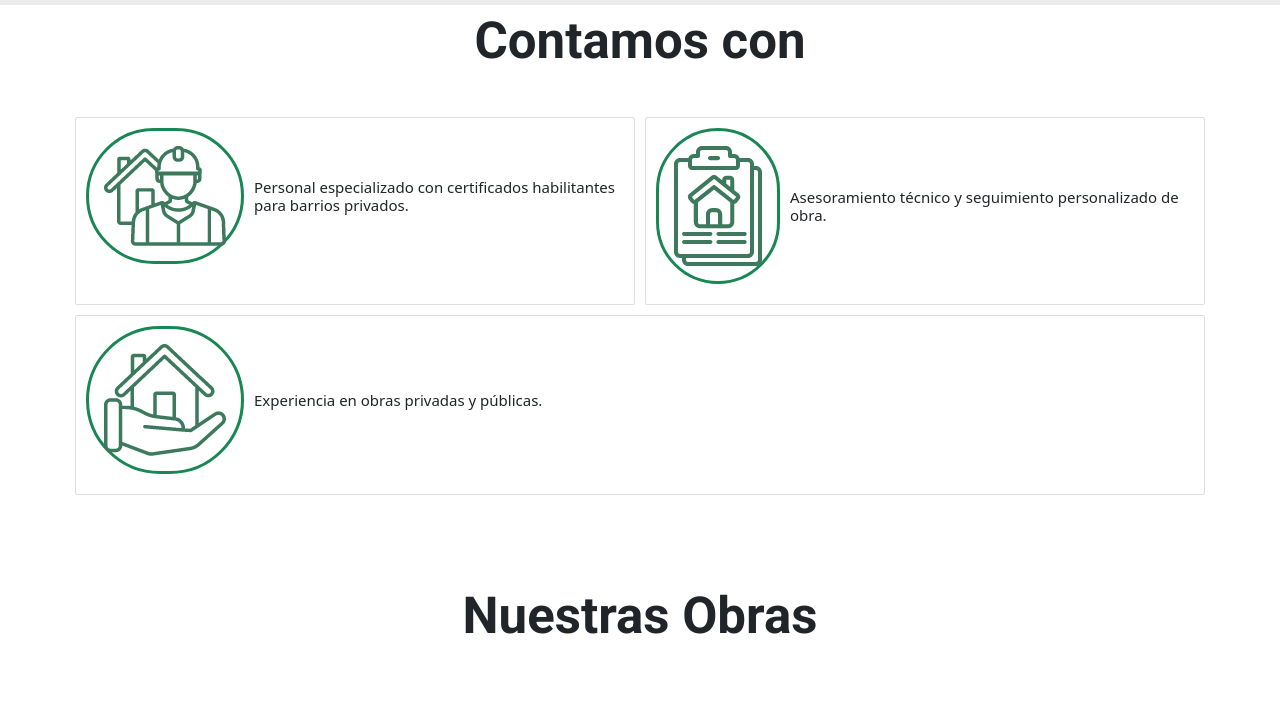
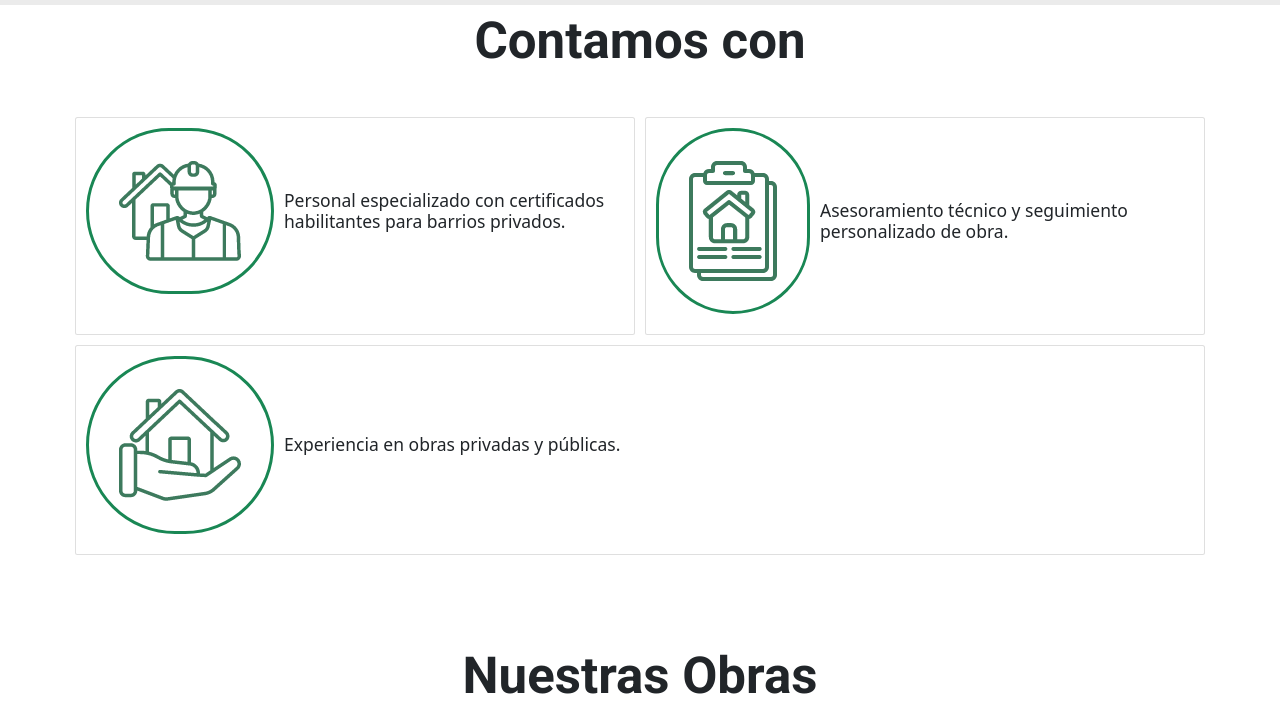
Before and after one commit to santiagoGasparotti/petra, a website: page index.html in a window 1280 px wide. Shown: the part 2660-3388 px from the top of the page. Drawn offline with nearby package versions, Linux system fonts and the light colour scheme; a web font is replaced by a local one.

Commit message:
agregue correcciones en la fuente del footer y en la seccion contamos, acodo circulos de las img de la seccion contamos con

```diff
--- a/index.html
+++ b/index.html
@@ -191,11 +191,11 @@
                                 <article class="card h-100" style="background-color: #FFFFFF;">
                                     <div class="card-body">
                                         <div class="d-flex mb-3">
-                                            <div class="rounded-pill border border-success border border-3 p-4">
+                                            <div class="rounded-pill border border-success border border-3 p-5">
                                             <img class="photoSize " src="img/casa@2x.png" alt="" >
                                             </div>
                                             <div class="d-flex align-items-center ps-3">
-                                                <h4 class="m-0  ">Personal especializado con certificados habilitantes para
+                                                <h4 class="m-0 fs-3 text">Personal especializado con certificados habilitantes para
                                                     barrios privados.</h4>
 
                                             </div>
@@ -208,11 +208,11 @@
                                 <article class="card h-100" style="background-color: #FFFFFF;">
                                     <div class="card-body">
                                         <div class="d-flex mb-3">
-                                            <div class="rounded-pill border border-success border border-3 p-4">
+                                            <div class="rounded-pill border border-success border border-3 p-5">
                                             <img class="photoSize  " src="img/portapapeles@2x.png" alt="">
                                             </div>
                                             <div class="d-flex align-items-center ps-3">
-                                                <h4 class="m-0">Asesoramiento técnico y seguimiento personalizado de obra.
+                                                <h4 class="m-0 fs-3 text">Asesoramiento técnico y seguimiento personalizado de obra.
                                                 </h4>
 
                                             </div>
@@ -225,11 +225,11 @@
                                 <article class="card h-100" style="background-color: #FFFFFF;">
                                     <div class="card-body">
                                         <div class="d-flex mb-3">
-                                            <div class="rounded-pill border border-success border border-3 p-4">
+                                            <div class="rounded-pill border border-success border border-3 p-5">
                                             <img class="photoSize  rounded-start" src="img/casa (1)@2x.png" alt="">
                                             </div>
-                                            <div class="d-flex align-items-center ps-3">
-                                                <h4 class="m-0">Experiencia en obras privadas y públicas.</h4>
+                                            <div class="d-flex align-items-center ps-3 ">
+                                                <h4 class="m-0 fs-3 text">Experiencia en obras privadas y públicas.</h4>
 
                                             </div>
                                         </div>
@@ -330,7 +330,7 @@
                         <b>Teléfono:</b> (+54) 1151547001/ (+54) 1150259001
                     </p>
 
-                    <h5 class="h4" style="color: #000000;">
+                    <h5 class="fs-3 text" style="color: #000000;">
                         Encontranos en nuestras redes:
                     </h5>
                     <p class="col-xl-7 mx-auto mt-3 iconosFoteer">
@@ -346,7 +346,7 @@
 
                 <div class="col-md-4 col-lg-5 col-xl-5 mx-auto mt-3">
                     <h5 class="h3 mb-4 font-weight-bold" style="color: #3D3D3D;">
-                        <b class="hvr-underline-from-left">Contáctenos</b></h5>
+                        <b class="hvr-underline-from-left fs-1 text">Contáctenos</b></h5>
                     <!-- text-uppercase -->
                     <p class="width100">
                         <label class="width100"><input class="width100" type="text" name="name"
@@ -365,7 +365,7 @@
                                 placeholder="  Tu mensaje:"></textarea></label>
                     </p>
                     <div class="col-12 text-center mt-5">
-                        <input class="btn" style="background-color: #3D7A5D;" type="submit" value="Enviar">
+                        <input class="btn text-white fs-4 text " style="background-color: #3D7A5D;" type="submit" value="Enviar">
                     </div>
                 </div>
 
```
